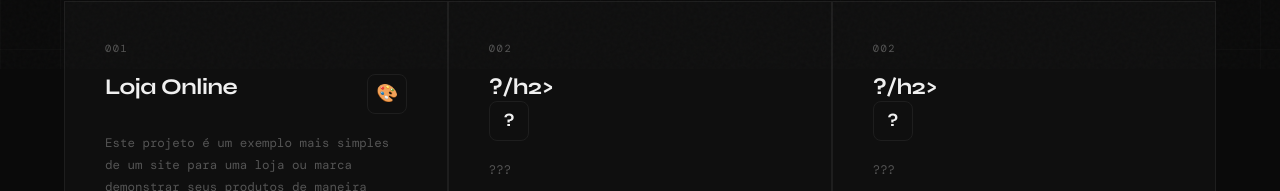
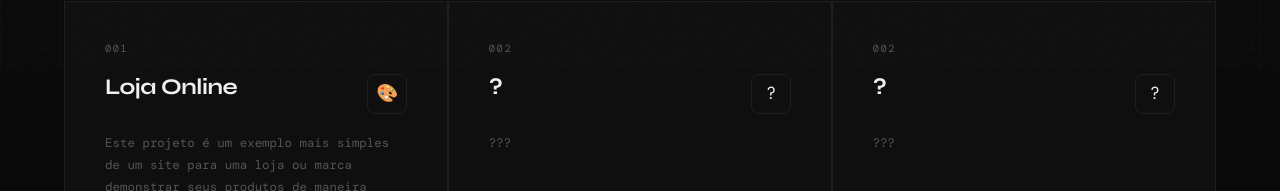
Before and after one commit to zBlasterr/zBlasterr.github.io, a plain HTML site: page index.html in a window 1280 px wide. Shown: the part 731-922 px from the top of the page. Drawn offline with nearby package versions, Linux system fonts and the light colour scheme; a web font is replaced by a local one.

Commit message:
Fix placeholder titles in project cards

```diff
--- a/index.html
+++ b/index.html
@@ -515,7 +515,7 @@
       <article class="project-card" style="animation-delay: 0.2s">
         <span class="card-number">002</span>
         <div class="card-header">
-          <h2 class="card-title">?/h2>
+          <h2 class="card-title">?</h2>
           <div class="card-icon">?</div>
         </div>
         <p class="card-desc">
@@ -545,7 +545,7 @@
       <article class="project-card" style="animation-delay: 0.2s">
         <span class="card-number">002</span>
         <div class="card-header">
-          <h2 class="card-title">?/h2>
+          <h2 class="card-title">?</h2>
           <div class="card-icon">?</div>
         </div>
         <p class="card-desc">
```
